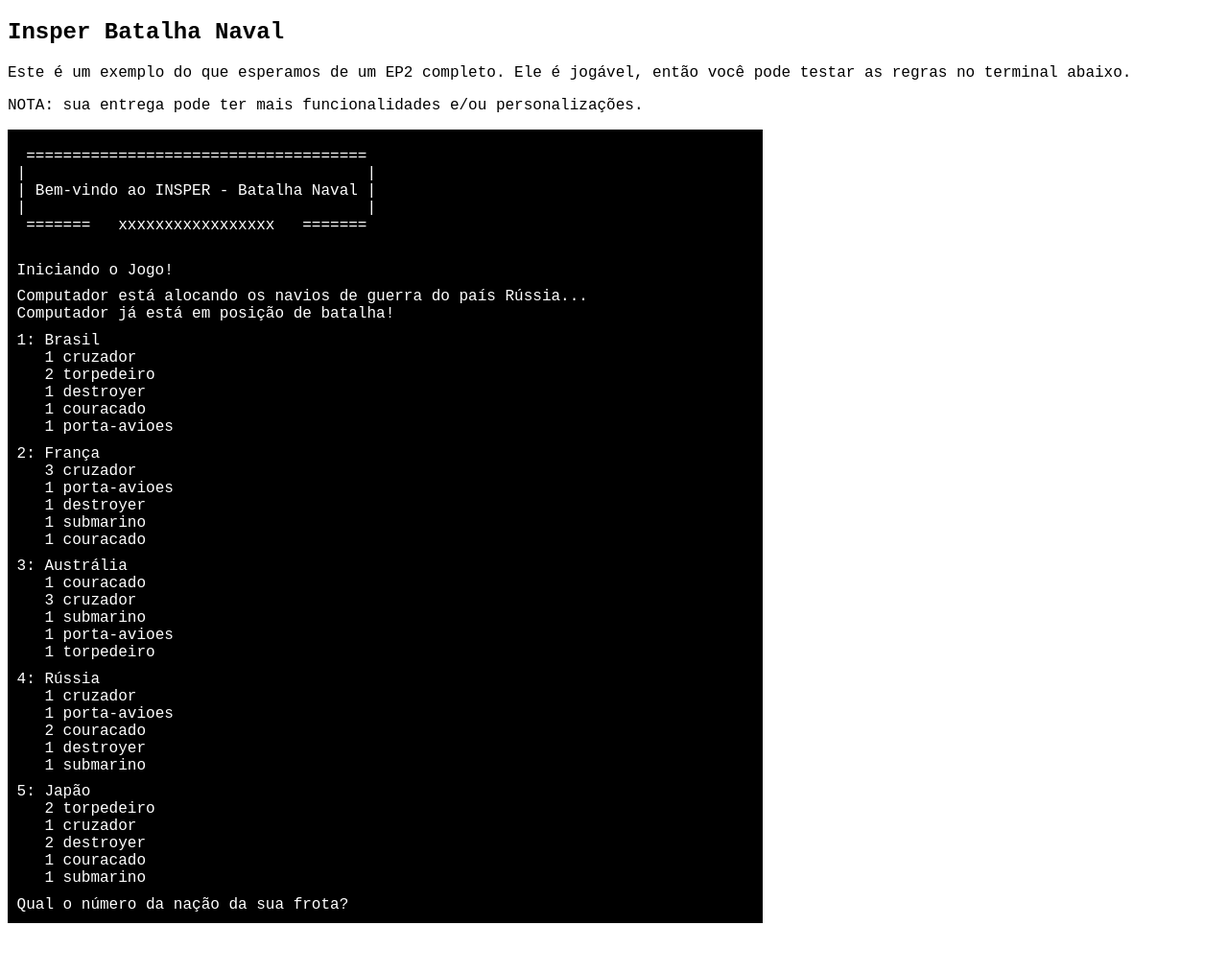
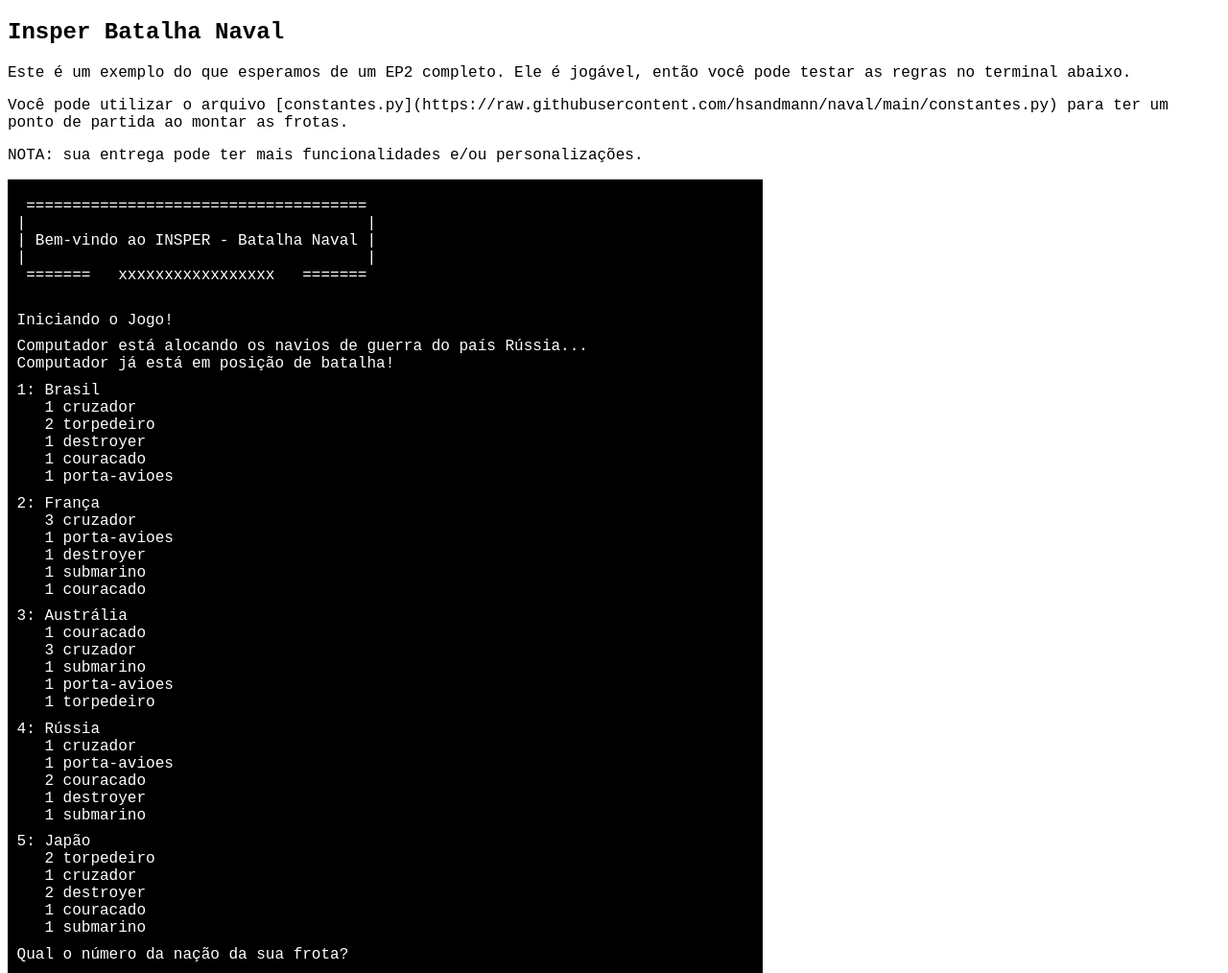
Before and after one commit to hsandmann/naval, a plain HTML site: page index.html in a window 1280 px wide. Shown: the whole page at 96% size. Before the commit the page ends 970 px from the top, so only its background shows below. Drawn offline with Linux system fonts and the light colour scheme.

Commit message:
Update index.html

```diff
--- a/index.html
+++ b/index.html
@@ -37,6 +37,7 @@
 <body>
 	<h2>Insper Batalha Naval</h2>
 	<p>Este é um exemplo do que esperamos de um EP2 completo. Ele é jogável, então você pode testar as regras no terminal abaixo.</p>
+	<p>Você pode utilizar o arquivo [constantes.py](https://raw.githubusercontent.com/hsandmann/naval/main/constantes.py) para ter um ponto de partida ao montar as frotas.</p>
 	<p>NOTA: sua entrega pode ter mais funcionalidades e/ou personalizações.</p>
 	<div id="screen"><div id="terminal"></div><div id="prompt"></div><input type="text" id="cmd"/></div>
 
```
